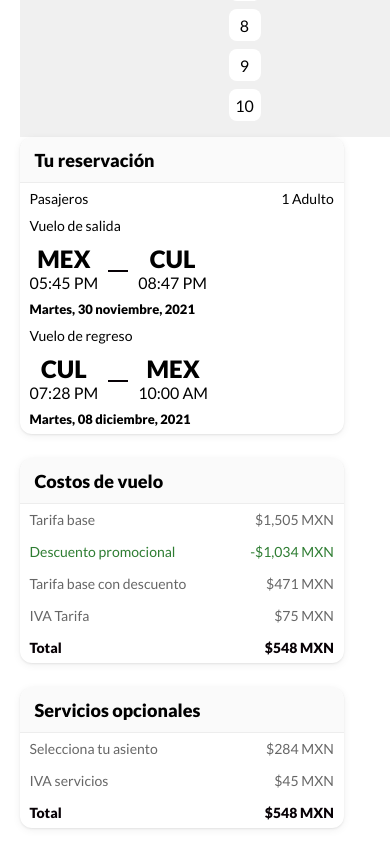
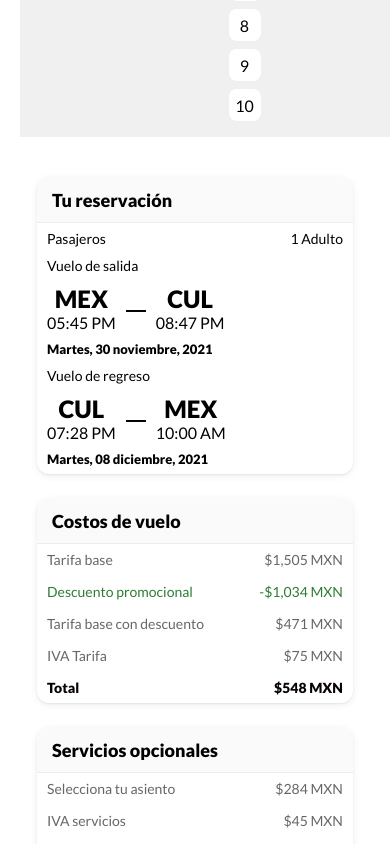
Before and after one commit to mario-cartagena/air-tickets, a React (Create React App) app: page /seats in a window 390 px wide. Shown: the part 660-1504 px from the top of the page. Built offline with nearby package versions, Linux system fonts and the light colour scheme; no server answers.

Commit message:
add responsive seats

```diff
--- a/src/components/app/App.jsx
+++ b/src/components/app/App.jsx
@@ -8,7 +8,6 @@ const App = () => {
     <>
       <Header />
       <Main />
-      <Footer />
     </>
   )
 }
--- a/src/components/mainSeats/styleMainSeats.scss
+++ b/src/components/mainSeats/styleMainSeats.scss
@@ -8,5 +8,23 @@
         display: flex;
         flex-direction: column;
         gap: 2.5rem;
+        width: 815px;
+    }
+
+    @media (max-width: 1115px) {
+        .seats{
+            &__right{
+                margin: 2.5rem auto;
+                width: 90%;
+            }
+        }
+    }
+
+    @media (max-width: 850px) {
+        .flight{
+            &__right{
+                width: 100%;
+            }
+        }
     }
 }
```
